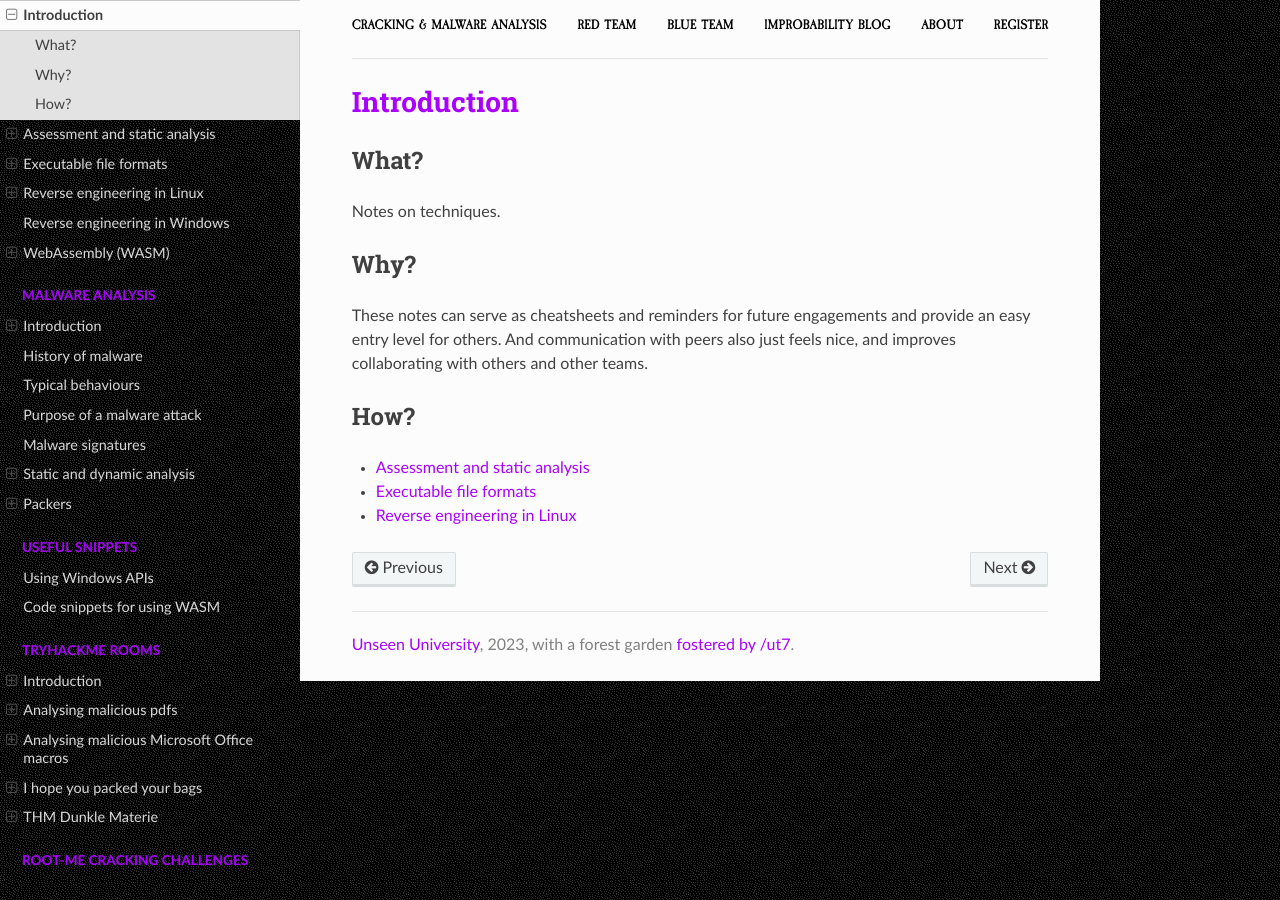
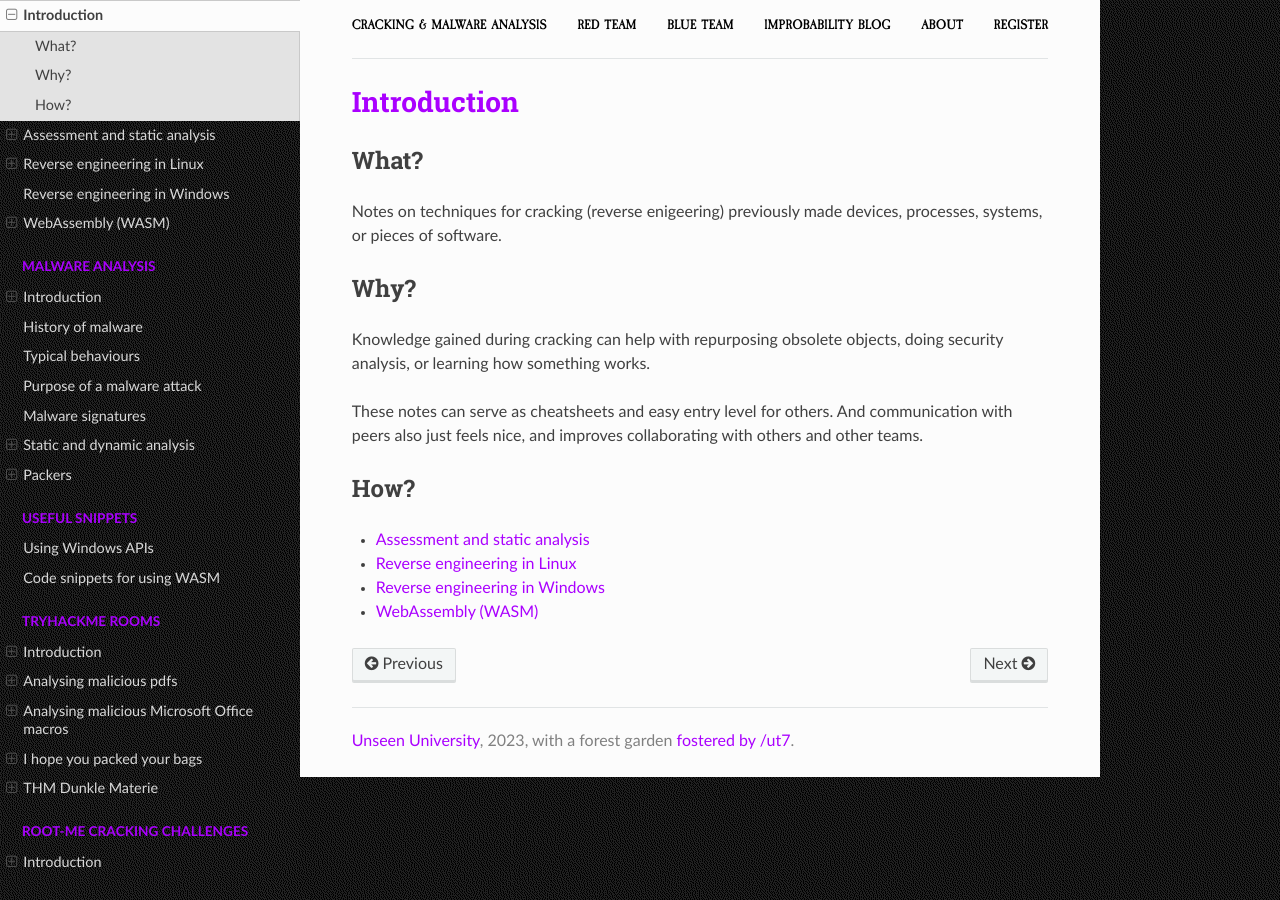
Before and after one commit to tymyrddin/red-reverse, a Sphinx documentation site: the page built from source/docs/cracking/README.md, in a window 1280 px wide. Built offline with Sphinx 7.4.7 and the Read the Docs theme 2.0.0, drawn with Linux system fonts in a browser that asks for light colours.

Commit message:
Continue ...

```diff
--- a/source/docs/cracking/README.md
+++ b/source/docs/cracking/README.md
@@ -2,14 +2,17 @@
 
 ## What?
 
-Notes on techniques.
+Notes on techniques for cracking (reverse enigeering) previously made devices, processes, systems, or pieces of software.
 
 ## Why?
 
-These notes can serve as cheatsheets and reminders for future engagements and provide an easy entry level for others. And communication with peers also just feels nice, and improves collaborating with others and other teams.
+Knowledge gained during cracking can help with repurposing obsolete objects, doing security analysis, or learning how something works.
+
+These notes can serve as cheatsheets and easy entry level for others. And communication with peers also just feels nice, and improves collaborating with others and other teams.
 
 ## How?
 
 * [Assessment and static analysis](assessment.md)
-* [Executable file formats](formats.md)
 * [Reverse engineering in Linux](linux.md)
+* [Reverse engineering in Windows](windows.md)
+* [WebAssembly (WASM)](wasm.md)
```
Also changed, not shown: source/docs/binary/README.md (added, +15 -0 lines), source/docs/binary/anatomy.md (added, +1 -0 lines), source/docs/binary/elf.md (renamed from source/docs/cracking/formats.md, +2 -9 lines), source/docs/binary/pe.md (added, +8 -0 lines), source/docs/cracking/assessment.md (+1 -1 lines), source/docs/cracking/wasm.md (+2 -0 lines), source/docs/malware/README.md (+2 -2 lines), source/index.rst (+11 -1 lines), source/_static/images/site/background.png.
